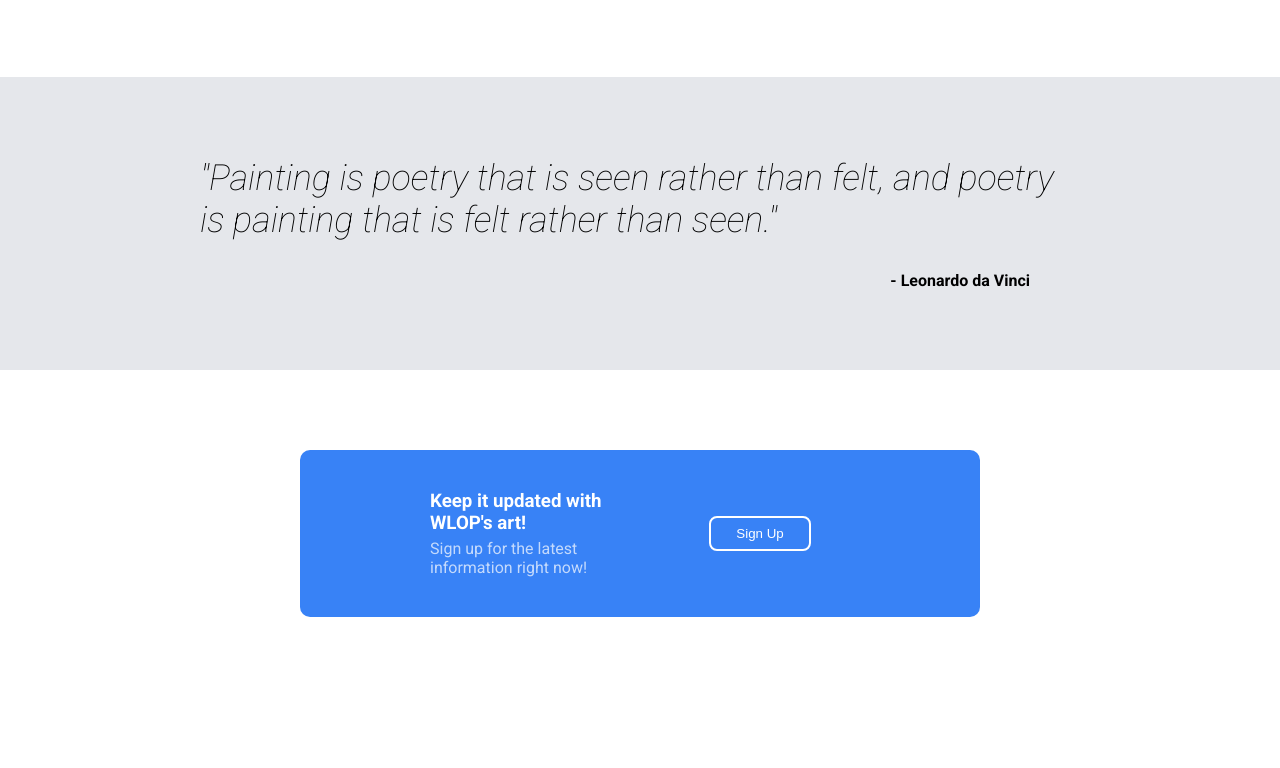
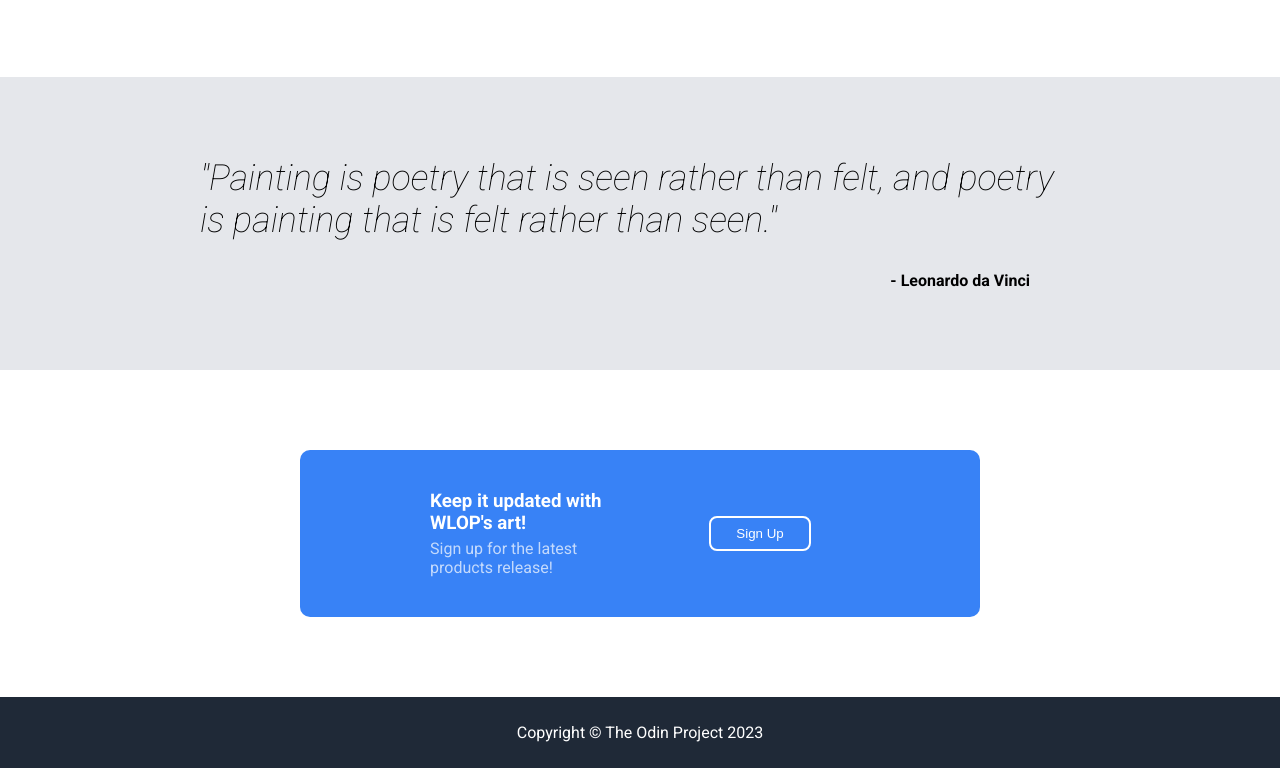
Before and after one commit to Lyarc79/landing-page, a plain HTML site: page index.html in a window 1280 px wide. Shown: the part 1504-2272 px from the top of the page. Before the commit the page ends 2201 px from the top, so only its background shows below. Drawn offline with Linux system fonts and the light colour scheme.

Commit message:
Footer finished and web design completed

```diff
--- a/index.html
+++ b/index.html
@@ -58,13 +58,15 @@
         <div class="sign-up">
             <div class="sign-text">
                 <h3>Keep it updated with WLOP's art!</h3>
-                <p>Sign up for the latest information right now!</p>
+                <p>Sign up for the latest products release!</p>
             </div>
             <div class="sign-button">
                 <button>Sign Up</button>
             </div>
         </div>
-        <div class="footer"></div>
+        <div class="footer">
+            <p>Copyright © The Odin Project 2023</p>
+        </div>
     </div>
 </body>
 
--- a/styles.css
+++ b/styles.css
@@ -203,3 +203,12 @@ body{
     border-radius: 8px;
     color: white;
 }
+
+/* HERE STARTS FOOTER */
+
+.footer{
+    background-color: #1F2937;
+    color: white;
+    padding: 10px;
+    text-align: center;
+}
```
